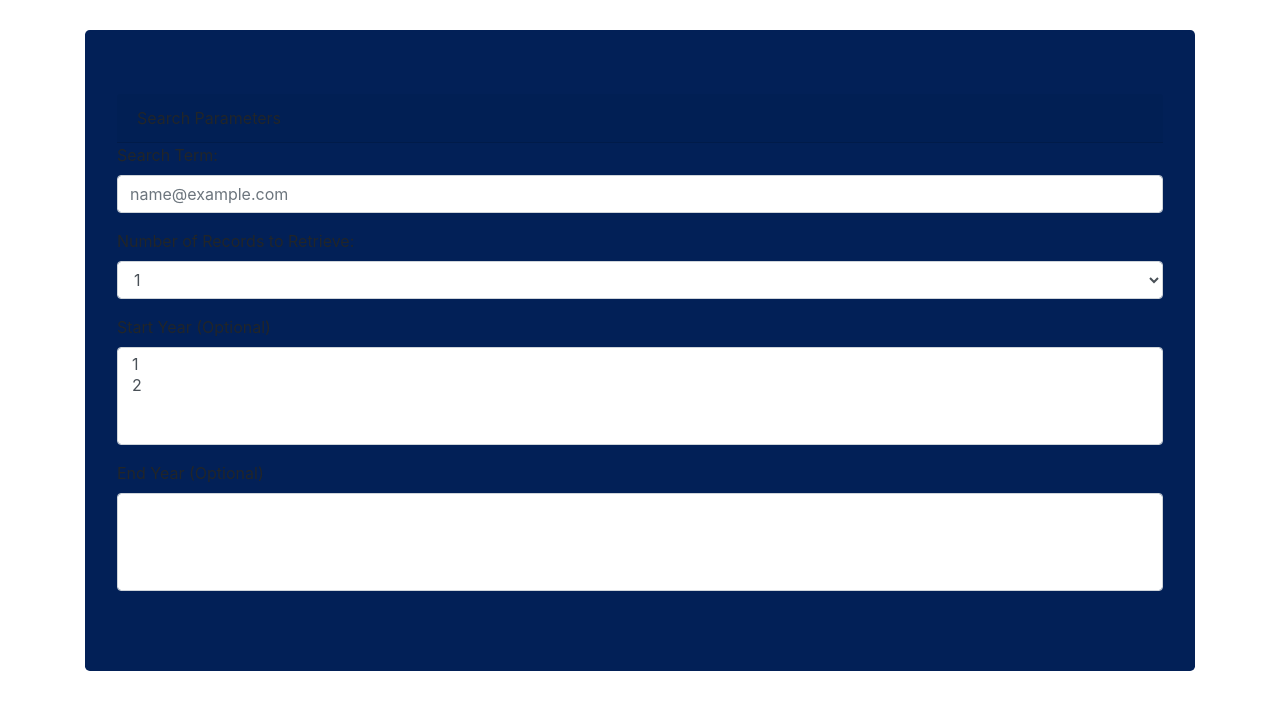
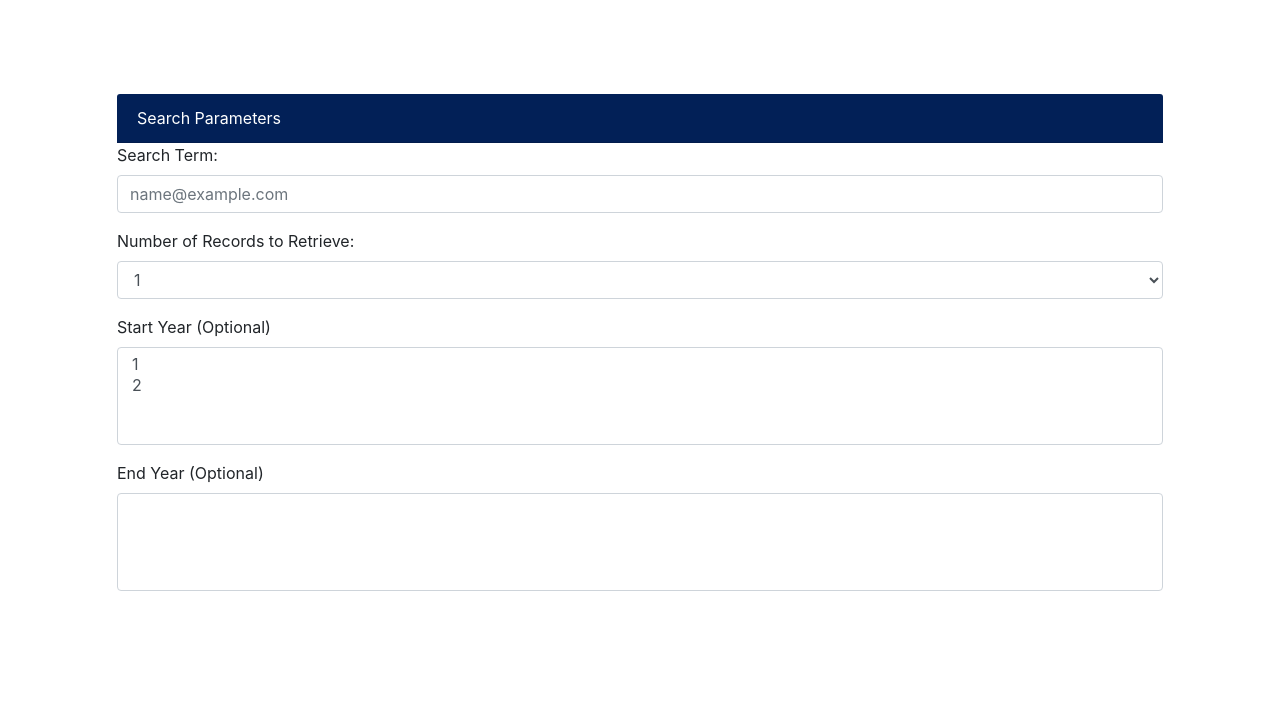
Before and after one commit to Giselesoubeiga/Ny-Time, a plain HTML site: page index.html in a window 1280 px wide. Shown: the part 205-908 px from the top of the page. Drawn offline with nearby package versions, Linux system fonts and the light colour scheme.

Commit message:
updated css for form

```diff
--- a/assets/css/style.css
+++ b/assets/css/style.css
@@ -6,3 +6,12 @@ h1 {
     color: white;
     text-align: center;
 }
+
+.card-header {
+    background-color: rgb(2, 32, 87);
+    color: white;
+}
+
+#form {
+    background-color: white;
+}
```
